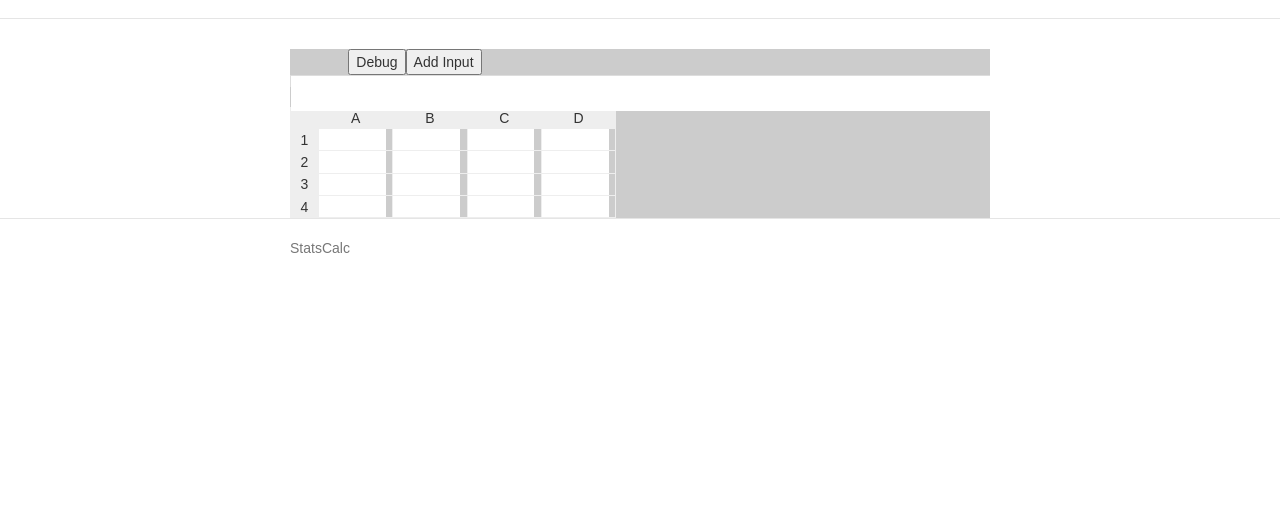
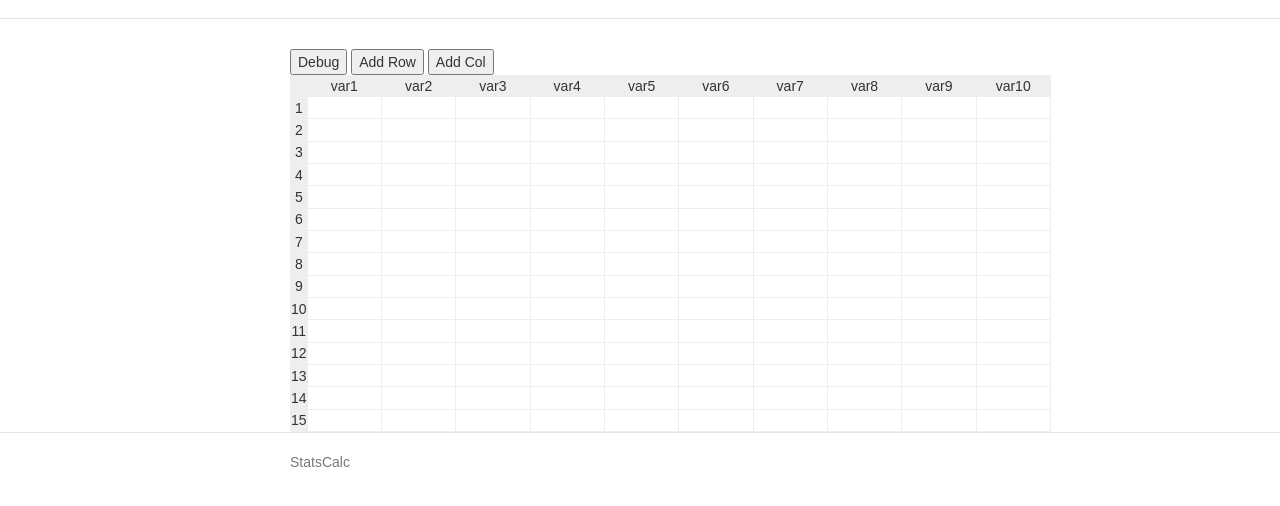
Before and after one commit to InvalidPleb/sips, a website: page app/index.html in a window 1280 px wide. Shown: the part 54-560 px from the top of the page. Drawn offline with nearby package versions, Linux system fonts and the light colour scheme; some packages are replaced by stand-ins of ours; files that its build step writes are made by us from their sources.

Commit message:
Spreadsheet can now expand cols + rows

```diff
--- a/app/scripts/controllers/main.js
+++ b/app/scripts/controllers/main.js
@@ -14,46 +14,38 @@ angular.module('statscalcApp')
   	$scope.debugBtn = function() {
     	console.log($scope.inputs0);
     	console.log($scope.inputs1);
+    	console.log($scope.cells);
     };
 
-  	var i;
-  	var j;
-    $scope.inputs0 = [];
-    $scope.inputs1 = [];
-    $scope.inputs2 = [];
-    $scope.cntInputs = 10;
+	$scope.addRow = function() {
+    	$scope.rows.push($scope.rows.length + 1);
 
-    $scope.addRow=function(){
-	    var a = [];
-
-	    for(i=0; i <= $scope.cntInputs; i++) {
-			a.push(i);
-	    }
-	    return a;
-	};
-
-	$scope.addCol=function(){
-	    var b = [];
-
-	    for(j=0; j <= $scope.cntInputs; j++) {
-			b.push(j);
-	    }
-	    return b;
-	};
-
-	$scope.addfield = function() {
-    	$scope.cntInputs += 1;
     };
 
+    $scope.addCol = function(){
+    	$scope.columns.push('var' + ($scope.columns.length + 1));
+    };
 
-    $scope.columns = ['A', 'B', 'C', 'D'];
-  	$scope.rows = [1, 2, 3, 4];
+    $scope.columns = ['var1'];
+  	$scope.rows = [];
   	$scope.cells = {};
+
+
+  	var i;
+  	var numRows = 15;
+  	var numCols = 10;
+
+  	for (i=1; i <= numRows; i++) {
+  		$scope.rows.push(i);
+  	}
+
+  	for (i=2; i <= numCols; i++) {
+  		$scope.columns.push('var' + i);
+  	}
 
   	$scope.compute = function(cell) {
       return $parse($scope.cells[cell])($scope);
   	};
 
 
-
 });
--- a/app/styles/main.scss
+++ b/app/styles/main.scss
@@ -11,7 +11,7 @@ body { font-family: sans-serif; }
     width: 50pt;
     height: 16pt;
     overflow: hidden;
-    padding-left: 4pt;
+
   }
 input { border: none;}
 .output {
--- a/app/views/main.html
+++ b/app/views/main.html
@@ -1,25 +1,15 @@
-<div class="mainInput">
-  <table id="example" class="table table-striped table-bordered" cellspacing="0" cellpadding="0" width="100%">
-    <thead>
-    </thead>
-    <tbody>
+<div>
 
-      <div class="col-md-1" >
-      <tr ng-repeat="i in addRow()">
-          <td class="inputRepeat" ng-repeat="j in addCol()">
-            <input class="inputForm" ng-model="inputs0[j]">
-          </td>
-          <td class="inputRepeat">
-            <input class="inputForm" ng-model="inputs1[i]">
-          </td>
-      </tr>
-      </div>
-    </tbody>
-    <button class="debugBtn" type="button" value="debug" ng-click="debugBtn()">Debug</button>
-    <button ng-click="addfield()">Add Input</button>
-  </table>
 
-  <table>
+  <button class="debugBtn" type="button" value="debug" ng-click="debugBtn()">Debug</button>
+  <button ng-click="addRow()">Add Row</button>
+  <button ng-click="addCol()">Add Col</button>
+
+
+
+
+
+<table>
     <tr class="column-label">
       <td></td>
       <td ng-repeat="column in columns">{{column}}</td>
@@ -34,7 +24,8 @@
         </div>
       </td>
     </tr>
-  </table>
+</table>
+
 </div>
 
 <div class="row marketing">
```
